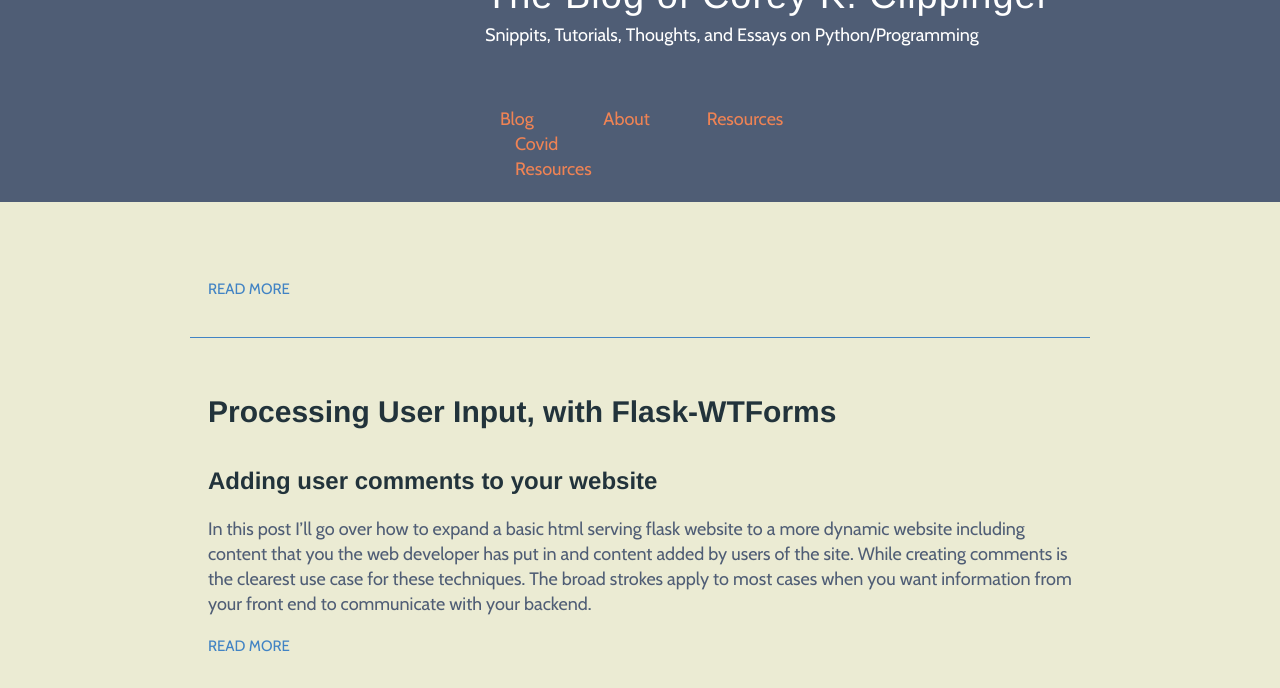
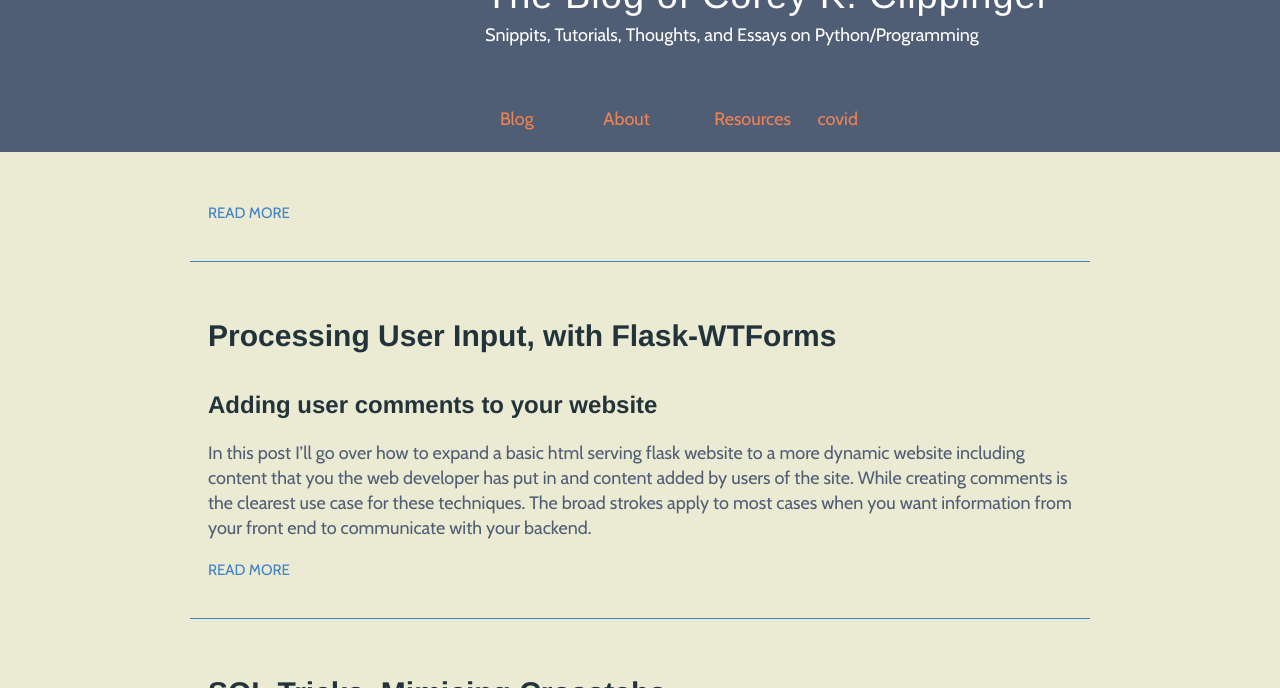
Before and after one commit to coreyclip/coreyclip.github.io, a Jekyll site: the page built from index.html, in a window 1280 px wide and 900 px high, cut to the strip 212-900 px from the top of the window. Built offline with Jekyll 4.4.1, drawn with Linux system fonts in a browser that asks for light colours; nearby versions of some CDN libraries; some web fonts are replaced.

Commit message:
fixed covid link

```diff
--- a/_layouts/default.html
+++ b/_layouts/default.html
@@ -42,12 +42,13 @@
                                 </div>
                                 <div class="col-lg-2 col-md-4 col-sm-10">
                                     <a href="/about">About</a>
-                                </div><div class="col-lg-2 col-md-4 col-sm-10">
+                                </div><
+				<div class="col-lg-2 col-md-4 col-sm-10">
                                     <a href="/resources">Resources</a>
-                                </div>
-                            </div><div class="col-lg-2 col-md-4 col-sm-10">
-                                <a href="/covid">Covid Resources</a>
-                            </div>
+				   </div>
+				<div class="col-lg-2 col-md-4 col-sm-10">
+                                    <a href="/covid">covid</a>
+				   </div>
                             </div>
 
                         </div>
```
